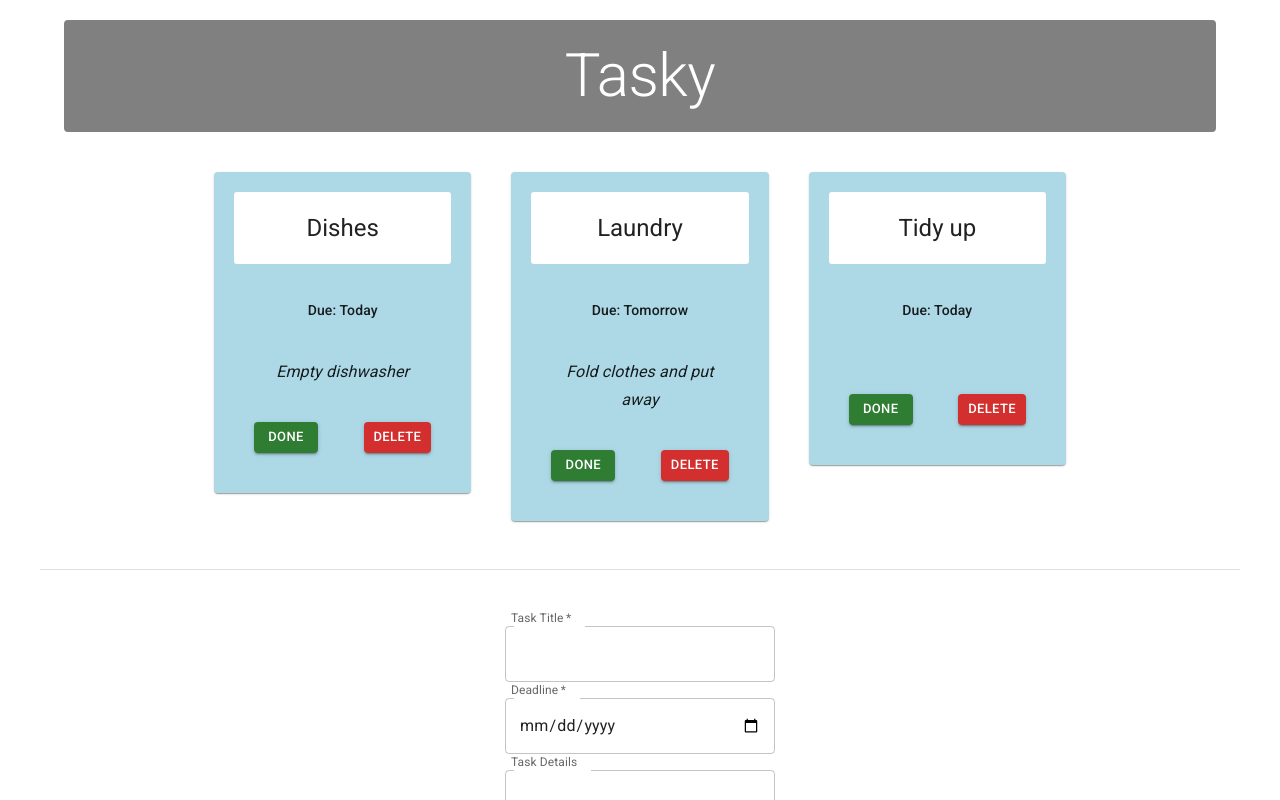
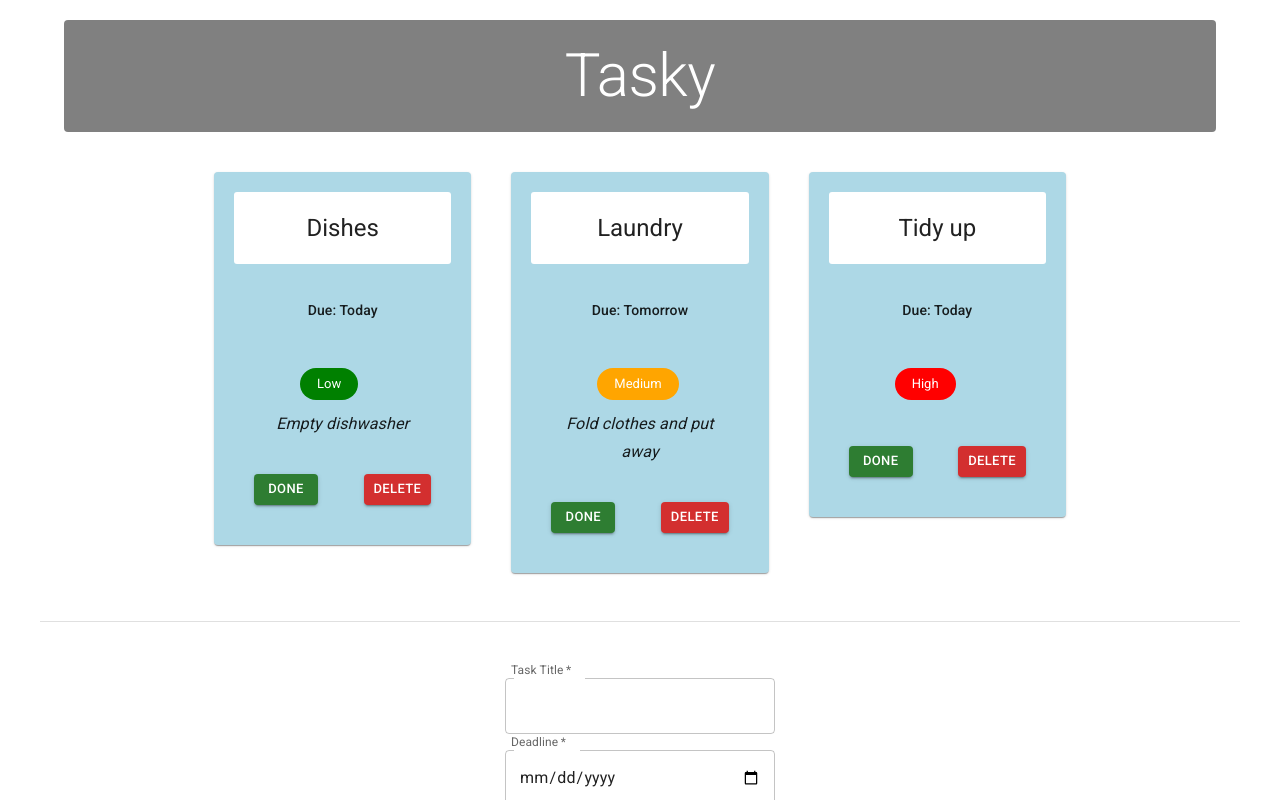
Before and after one commit to Shannon07/react-basics-labs, a React (Create React App) app in the folder tasky/: page / in a window 1280 px wide. Shown: the top 800 px of the page. Built offline with nearby package versions, Linux system fonts and the light colour scheme.

Commit message:
Week 4 Exercises done

```diff
--- a/tasky/src/App.js
+++ b/tasky/src/App.js
@@ -10,19 +10,21 @@
 function App() {
   const [ taskState, setTaskState ] = useState({
     tasks: [
-      { id: 1, title:"Dishes", description: "Empty dishwasher", deadline: "Today", done: false },
-      { id: 2, title: "Laundry", description: "Fold clothes and put away", deadline: "Tomorrow", done: false },
-      { id: 3, title: "Tidy up", deadline: "Today", done: false}
+      { id: 1, title:"Dishes", description: "Empty dishwasher", priority:"Low", deadline: "Today", done: false },
+      { id: 2, title: "Laundry", description: "Fold clothes and put away", priority:"Medium", deadline: "Tomorrow", done: false },
+      { id: 3, title: "Tidy up", deadline: "Today", priority:"High", done: false}
     ]
   });
 
   const [ formState, setFormState ] = useState({
     title: "",
     description: "",
+    priority: "",
     deadline: ""
   });
 
   console.log(formState);
+
 
   const doneHandler = (taskIndex) => {
     const tasks = [...taskState.tasks];
@@ -50,6 +52,9 @@
       case "deadline":
           form.deadline = event.target.value;
           break;
+          case "priority":
+            form.priority = event.target.value;
+            break;
       default:
           form = formState;
     }
@@ -97,11 +102,13 @@
                 <Task
                 title={task.title}
                 description={task.description}
+                priority={task.priority}
                 deadline={task.deadline}
                 done={task.done}
                 key={task.id}
                 markDone = {() => doneHandler(index)}
                 deleteTask = {() => deleteHandler(index)}
+
               />
           ))}
         </Grid>
--- a/tasky/src/components/Form.js
+++ b/tasky/src/components/Form.js
@@ -2,6 +2,9 @@
 import Box from '@mui/material/Box';
 import TextField from '@mui/material/TextField';
 import Button from '@mui/material/Button';
+import MenuItem from '@mui/material/MenuItem';
+
+
 
 const AddTaskForm = (props) => {
 
@@ -36,6 +39,21 @@
       </div>
       <div>
         <TextField
+          required
+          id="outlined-required"
+          name="priority"
+          label="Priority"
+          select
+          InputLabelProps={{ shrink: true }}
+          onChange={(event) => props.change(event)}
+        >
+          <MenuItem value={"Low"} >Low</MenuItem>
+          <MenuItem value={"Medium"} >Medium</MenuItem>
+          <MenuItem value={"High"} >High</MenuItem>
+        </TextField>
+      </div>
+      <div>
+        <TextField
           name="description"
           id="outlined-multiline-static"
           label="Task Details"
--- a/tasky/src/components/Task.js
+++ b/tasky/src/components/Task.js
@@ -7,6 +7,7 @@
 import CardHeader from '@mui/material/CardHeader';
 import Grid from '@mui/material/Grid';
 import Typography from '@mui/material/Typography';
+import Chip from '@mui/material/Chip';
 
 const Task = (props) => {
 
@@ -44,6 +45,21 @@
                     Due: {props.deadline}
                 </Typography>
                 </Box>
+                {/*This is added for exercise*/}
+                <Chip
+                sx={{
+                    alignItems: 'center',
+                    justifyContent: 'center',
+                    mb: 2,
+                    margin: '10px 50px',
+                    padding: '5px',
+                    color: 'white',
+                    backgroundColor: props.priority === 'High' ? 'red' : props.priority === 'Medium' ? 'orange' : 'green',
+                }}
+
+                    label={props.priority}
+                />
+                {/*This is added for exercise end*/}
                 <Typography
                     component="p"
                     variant="subtitle1"
```
